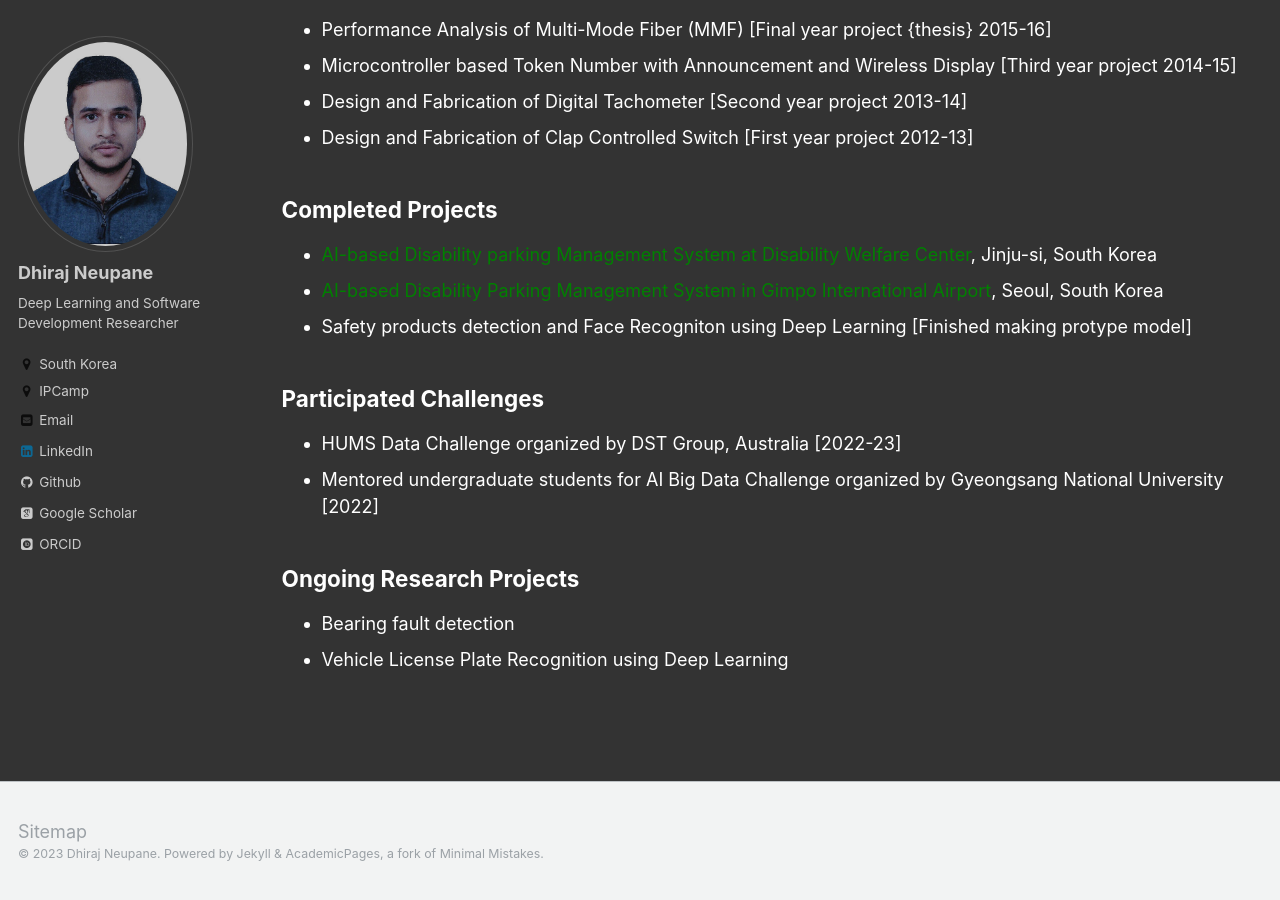
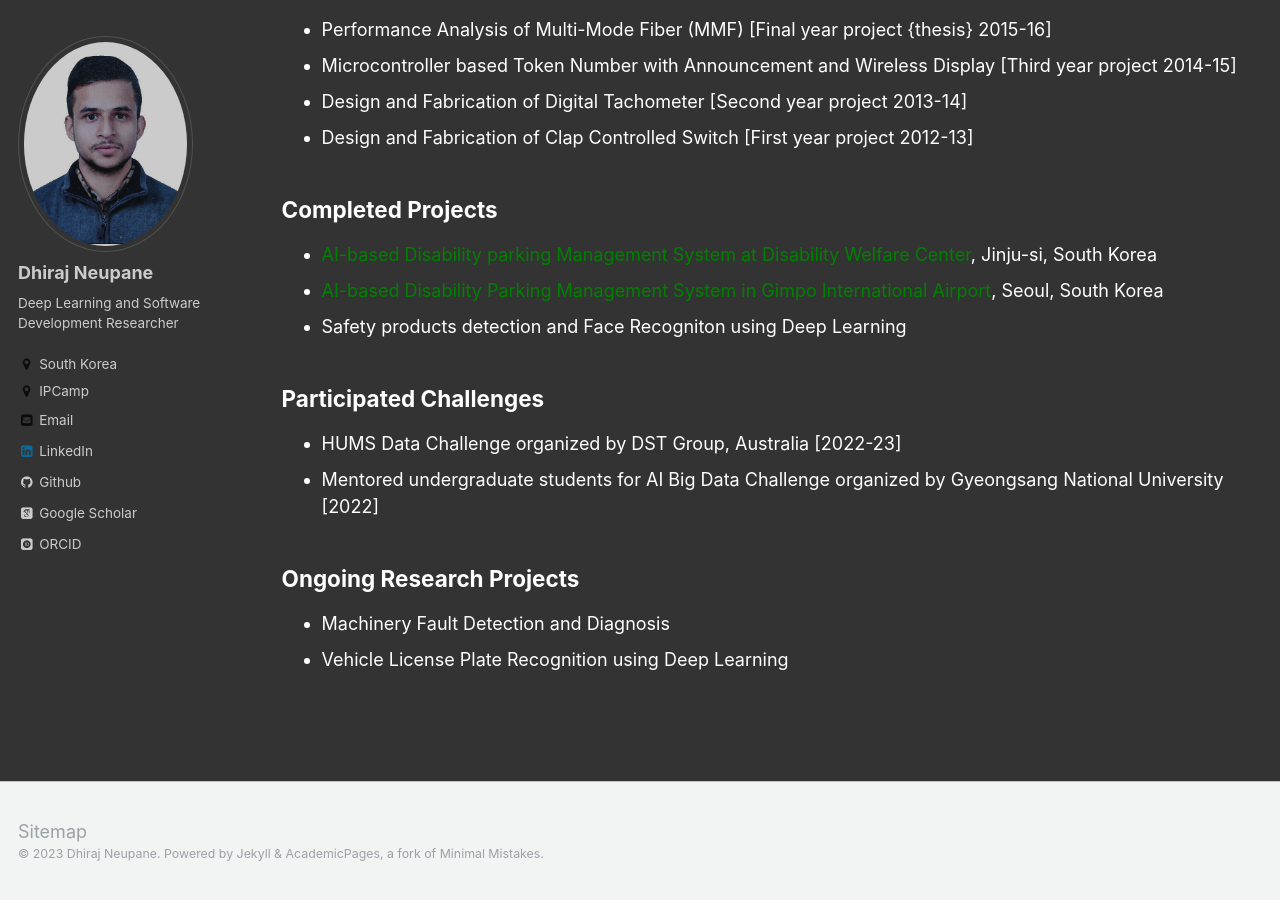
Before and after one commit to dhirajneupane/academicPortfolio, a Jekyll site: the page built from _pages/research.md, in a window 1280 px wide and 900 px high, scrolled down 733 px. Built offline with Jekyll 4.4.1, drawn with Linux system fonts in a browser that asks for light colours; some web fonts are replaced.

Commit message:
Update research.md

```diff
--- a/_pages/research.md
+++ b/_pages/research.md
@@ -32,7 +32,7 @@ Research Interest
 ----------------
 * [<span style="color:green">AI-based Disability parking Management System at Disability Welfare Center</span>](http://amenews.kr/m/view.php?idx=48978){:target="_blank"}, Jinju-si, South Korea
 * [<span style="color:green">AI-based Disability Parking Management System in Gimpo International Airport</span>](https://www.boannews.com/media/view.asp?idx=109024){:target="_blank"}, Seoul, South Korea
-* Safety products detection and Face Recogniton using Deep Learning [Finished making protype model]
+* Safety products detection and Face Recogniton using Deep Learning
 
 **Participated Challenges**
 ----------------------
@@ -41,5 +41,5 @@ Research Interest
 
 **Ongoing Research Projects**
 -----------------
-* Bearing fault detection
+* Machinery Fault Detection and Diagnosis
 * Vehicle License Plate Recognition using Deep Learning
```
